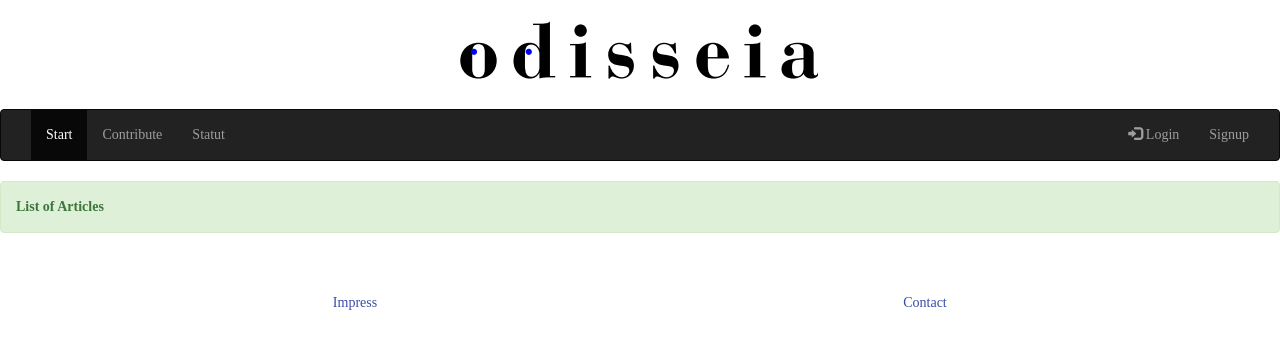
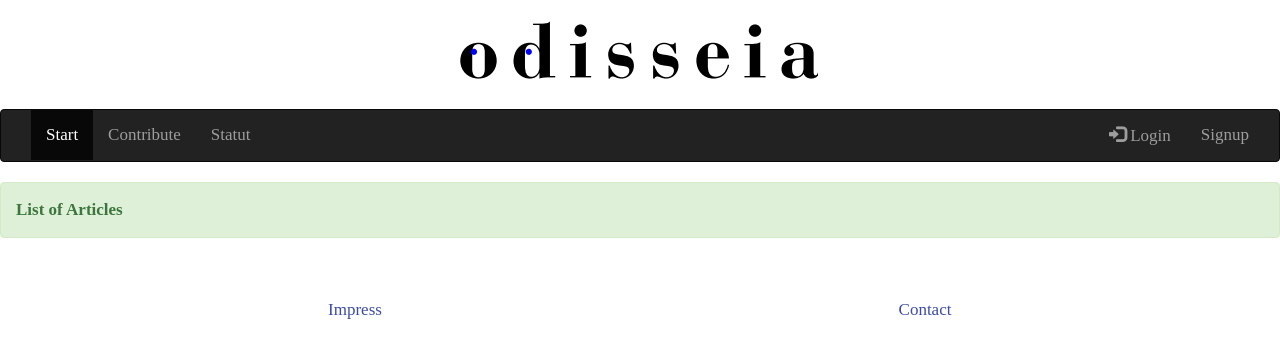
Before and after one commit to catasaw/odisseia, a Django app: page /issue/1/articles/ in a window 1280 px wide. Shown: the top 362 px of the page. Run offline with Django 3.2, Linux system fonts and the light colour scheme; parts of the project's set-up code (start-up, migrations or seed data) failed here and were passed over; some libraries are stand-ins or nearby versions.

Commit message:
Set font size and number of database connections.

```diff
--- a/assets/css/layout.css
+++ b/assets/css/layout.css
@@ -16,6 +16,11 @@ p {
 /*     padding-top: 20px; */
 /*     text-align: center; */
 /* } */
+
+body {
+	font-family: "TabletGothic","Helvetica Neue",Helvetica,Arial,FreeSans,sans-serif;
+	font-size: 17px;
+}
 body > header .logo {
     display: block;
     margin-left: auto;
--- a/odisseia_site/settings.py
+++ b/odisseia_site/settings.py
@@ -92,6 +92,7 @@ DATABASES = {
 
 db_from_env = dj_database_url.config()
 DATABASES['default'].update(db_from_env)
+DATABASES['default']['CONN_MAX_AGE'] = 500
 
 
 # Internationalization
```
